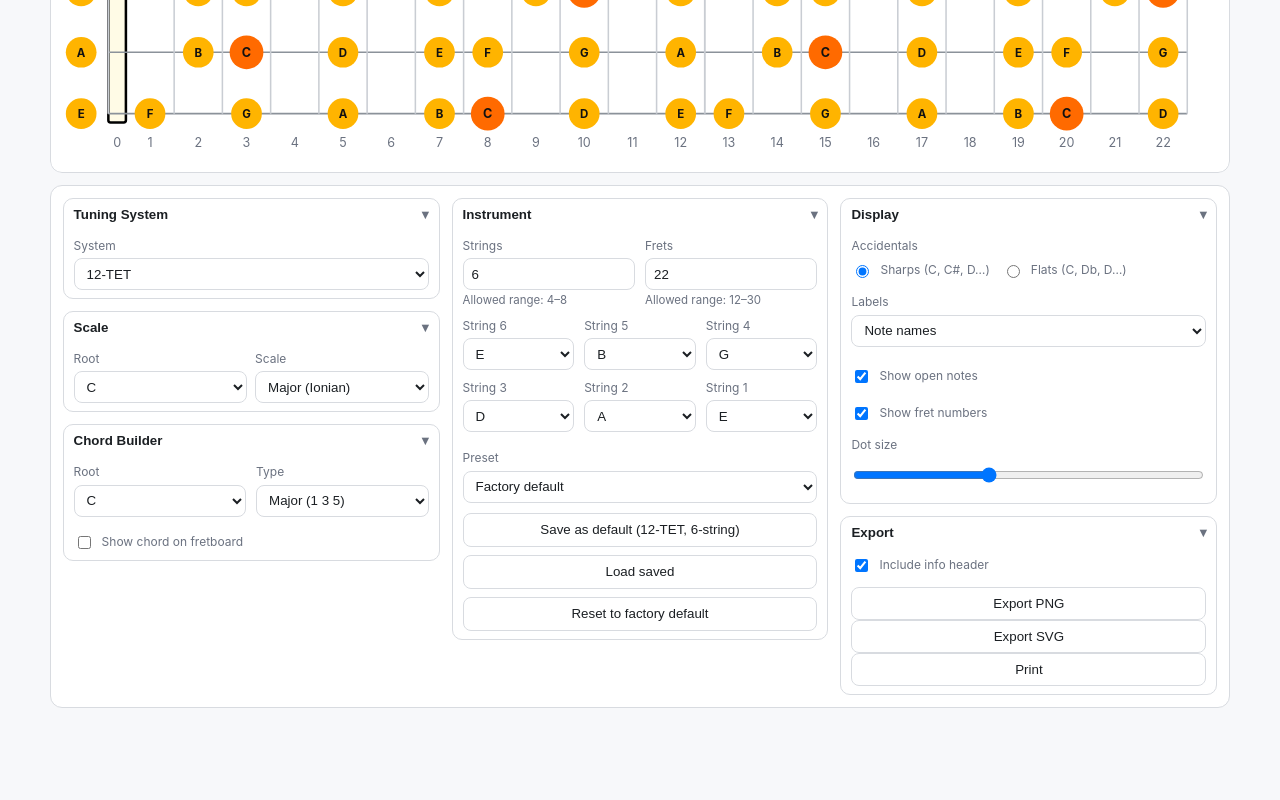
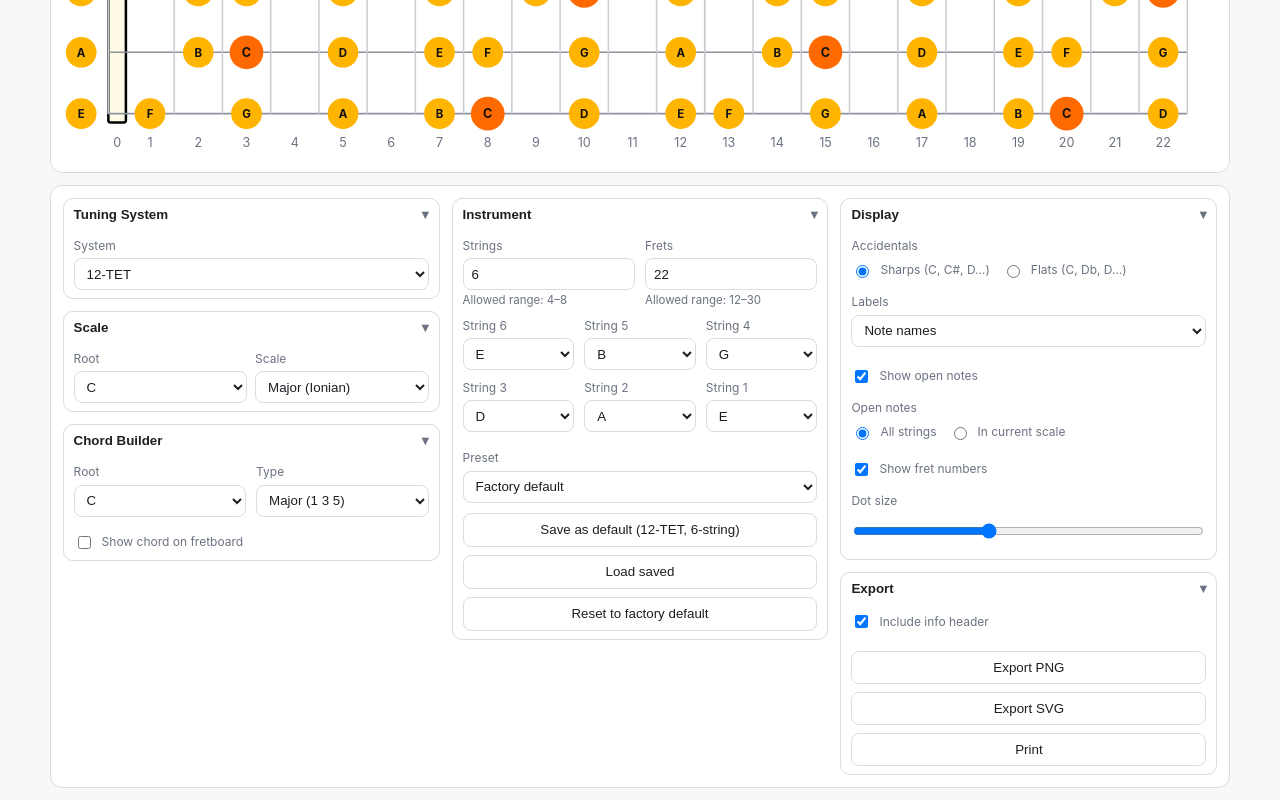
Before and after one commit to DMNerd/tuning-visualizer, a React (Vite) app: page / in a window 1280 px wide. Shown: the part 301-1101 px from the top of the page. Before the commit the page ends 1021 px from the top, so only its background shows below. Built offline with nearby package versions, Linux system fonts and the light colour scheme.

Commit message:
New display options

```diff
--- a/src/app/App.jsx
+++ b/src/app/App.jsx
@@ -68,6 +68,7 @@ export default function App() {
   const [dotSize, setDotSize] = useState(14);
   const [lefty, setLefty] = useState(false);
   const [theme, setTheme] = useTheme();
+  const [openOnlyInScale, setOpenOnlyInScale] = useState(false);
 
   // Refs
   const boardRef = useRef(null);
@@ -232,6 +233,7 @@ export default function App() {
               system={system}
               chordPCs={chordPCs}
               chordRootPc={chordRootIx}
+              openOnlyInScale={openOnlyInScale}
             />
           </div>
         </div>
@@ -298,6 +300,8 @@ export default function App() {
           setDotSize={setDotSize}
           accidental={accidental}
           setAccidental={setAccidental}
+          openOnlyInScale={openOnlyInScale}
+          setOpenOnlyInScale={setOpenOnlyInScale}
         />
 
         <ExportControls
--- a/src/components/Fretboard/Fretboard.jsx
+++ b/src/components/Fretboard/Fretboard.jsx
@@ -25,6 +25,7 @@ const Fretboard = forwardRef(function Fretboard(
     system, // { divisions, nameForPc(pc, accidental?) }
     chordPCs = null, // Set<number> | null
     chordRootPc = null, // number | null
+    openOnlyInScale = false, // <<< NEW: open-string filter toggle
   },
   ref,
 ) {
@@ -191,9 +192,16 @@ const Fretboard = forwardRef(function Fretboard(
           const openPc = pcForName(openName);
           return Array.from({ length: frets + 1 }).map((_, f) => {
             const pc = (openPc + f) % system.divisions;
-            if (!scaleSet.has(pc)) {
-              if (!(showOpen && f === 0)) return null;
-            }
+
+            // visibility logic (supports openOnlyInScale)
+            const inScale = scaleSet.has(pc);
+            const isOpen = f === 0;
+            const visible = isOpen
+              ? showOpen && (!openOnlyInScale || inScale)
+              : inScale;
+
+            if (!visible) return null;
+
             const cx = noteCenterX(f);
             const cy = yForString(s);
 
@@ -207,10 +215,7 @@ const Fretboard = forwardRef(function Fretboard(
             const rBase = (isRoot ? 1.1 : 1) * dotSize;
             const r = inChord ? rBase * 1.05 : rBase;
 
-            const visible = f > 0 || (f === 0 && showOpen);
-
             return (
-              visible && (
               <circle
                 key={`noteCirc-${s}-${f}`}
                 cx={cx}
@@ -226,7 +231,6 @@ const Fretboard = forwardRef(function Fretboard(
                 stroke={inChord ? "var(--fg)" : "none"}
                 strokeWidth={isChordRoot ? 2.4 : inChord ? 1.8 : 0}
               />
-              )
             );
           });
         })}
@@ -237,9 +241,16 @@ const Fretboard = forwardRef(function Fretboard(
         const openPc = pcForName(openName);
         return Array.from({ length: frets + 1 }).map((_, f) => {
           const pc = (openPc + f) % system.divisions;
-          if (!scaleSet.has(pc)) {
-            if (!(showOpen && f === 0)) return null;
-          }
+
+          // visibility logic mirrored for labels
+          const inScale = scaleSet.has(pc);
+          const isOpen = f === 0;
+          const visible = isOpen
+            ? showOpen && (!openOnlyInScale || inScale)
+            : inScale;
+
+          if (!visible) return null;
+
           const cx = noteCenterX(f);
           const cy = yForString(s);
 
@@ -249,7 +260,11 @@ const Fretboard = forwardRef(function Fretboard(
               ? ""
               : show === "degrees"
                 ? (degreeForPc(pc) ?? "")
-                : nameForPc(pc);
+                : show === "names"
+                  ? nameForPc(pc)
+                  : show === "fret"
+                    ? String(f)
+                    : "";
 
           if (label === "") return null;
 
--- a/src/components/UI/DisplayControls.jsx
+++ b/src/components/UI/DisplayControls.jsx
@@ -10,6 +10,9 @@ export default function DisplayControls({
   setShowFretNums,
   dotSize,
   setDotSize,
+  // open-note scope
+  openOnlyInScale,
+  setOpenOnlyInScale,
   // accidentals
   accidental,
   setAccidental,
@@ -57,6 +60,7 @@ export default function DisplayControls({
           >
             <option value="names">Note names</option>
             <option value="degrees">Degrees</option>
+            <option value="fret">Fret number</option>
             <option value="off">Off</option>
           </select>
         </div>
@@ -72,6 +76,35 @@ export default function DisplayControls({
           />{" "}
           Show open notes
         </label>
+
+        {/* Open-note scope (only active when showOpen is on) */}
+        <div className="field" aria-disabled={!showOpen}>
+          <span>Open notes</span>
+          <div role="group" aria-label="Open note scope" className="radio-row">
+            <label className="check" htmlFor="open-all">
+              <input
+                id="open-all"
+                name="open-scope"
+                type="radio"
+                checked={!openOnlyInScale}
+                onChange={() => setOpenOnlyInScale(false)}
+                disabled={!showOpen}
+              />
+              All strings
+            </label>
+            <label className="check" htmlFor="open-scale">
+              <input
+                id="open-scale"
+                name="open-scope"
+                type="radio"
+                checked={openOnlyInScale}
+                onChange={() => setOpenOnlyInScale(true)}
+                disabled={!showOpen}
+              />
+              In current scale
+            </label>
+          </div>
+        </div>
 
         <label className="check" htmlFor="showFretNums">
           <input
--- a/src/components/UI/ExportControls.jsx
+++ b/src/components/UI/ExportControls.jsx
@@ -35,6 +35,7 @@ export default function ExportControls({
         </label>
       </div>
 
+      <div className="btn-row">
         <button
           className="btn"
           onClick={() =>
@@ -63,6 +64,7 @@ export default function ExportControls({
         >
           Print
         </button>
+      </div>
     </Section>
   );
 }
--- a/src/styles/theme.css
+++ b/src/styles/theme.css
@@ -371,6 +371,13 @@ html.is-fs {
   }
 }
 
+.btn-row {
+  display: flex;
+  flex-direction: column;
+  gap: 8px; /* matches spacing in InstrumentControls .defaults-row */
+  margin-top: 8px;
+}
+
 @media (max-width: 560px) {
   .icon-btn .label {
     display: none;
@@ -689,6 +696,13 @@ svg {
   .fretNum {
     font-size: 11px;
   }
+  .btn-row {
+    flex-direction: row;
+    flex-wrap: wrap;
+  }
+  .btn-row .btn {
+    flex: 1;
+  }
   :root {
     --gutter: 10px;
   }
```
Lines whose indentation alone changed are shown as unchanged.
